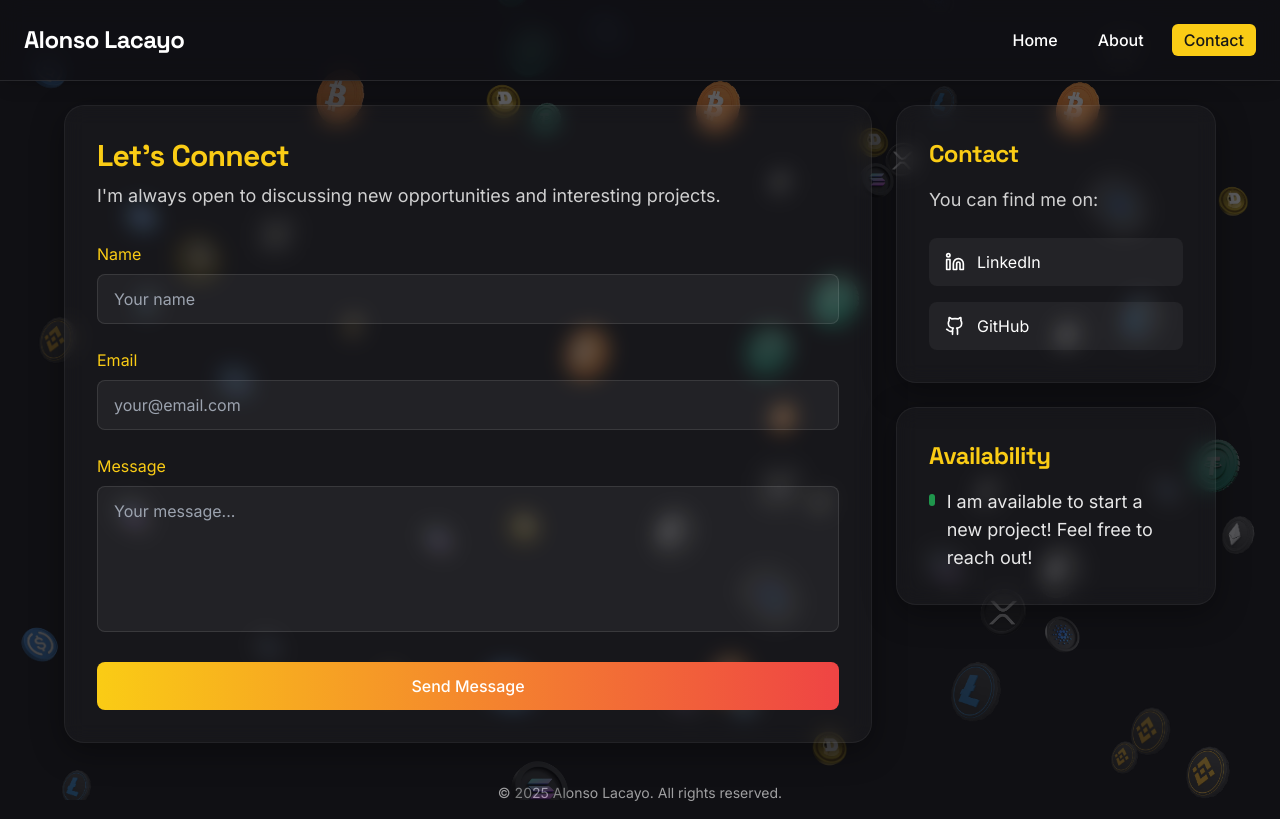
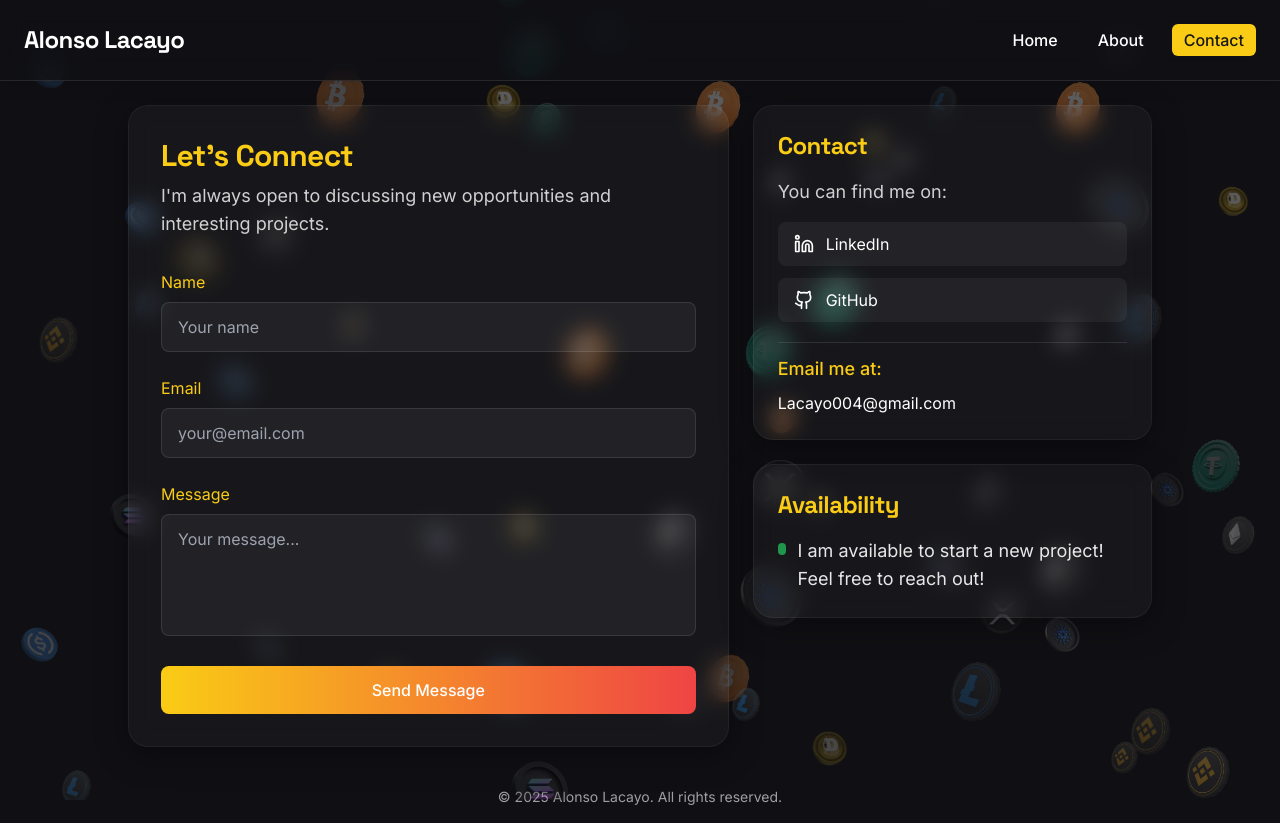
Before and after one commit to Alonso-Lacayo/personal-website, a Next.js app: page /contact in a window 1280 px wide. Built offline with nearby package versions, Linux system fonts and the light colour scheme.

Commit message:
Updated contact page and added my email

```diff
--- a/pages/contact.tsx
+++ b/pages/contact.tsx
@@ -8,9 +8,9 @@ export default function Contact() {
     <div className="min-h-screen flex flex-col bg-background">
       <Header />
       <main className="flex-1 flex items-center justify-center p-6">
-        <div className="flex flex-col md:flex-row gap-6 max-w-6xl w-full">
+        <div className="flex flex-col md:flex-row gap-6 w-full max-w-5xl">
           <motion.section
-            className="hero-card p-8 flex-1"
+            className="hero-card p-8 md:w-[60%]"
             initial={{ opacity: 0, y: 20 }}
             animate={{ opacity: 1, y: 0 }}
             transition={{ duration: 0.5 }}
@@ -43,7 +43,7 @@ export default function Contact() {
                 <label htmlFor="message" className="block text-[rgb(250,204,21)] mb-2">Message</label>
                 <textarea
                   id="message"
-                  rows={5}
+                  rows={4}
                   className="w-full px-4 py-3 bg-white/5 border border-white/10 rounded-lg focus:outline-none focus:border-[rgb(250,204,21)] text-white resize-none"
                   placeholder="Your message..."
                 ></textarea>
@@ -57,21 +57,21 @@ export default function Contact() {
             </form>
           </motion.section>
 
-          <div className="flex flex-col gap-6 md:w-80">
+          <div className="flex flex-col gap-6 md:w-[40%]">
             <motion.section
-              className="hero-card p-8"
+              className="hero-card p-6"
               initial={{ opacity: 0, y: 20 }}
               animate={{ opacity: 1, y: 0 }}
               transition={{ duration: 0.5, delay: 0.1 }}
             >
               <h2 className="text-2xl font-bold text-[rgb(250,204,21)] mb-4">Contact</h2>
-              <p className="text-white/80 mb-6">You can find me on:</p>
-              <div className="flex flex-col gap-4">
+              <p className="text-white/80 mb-4">You can find me on:</p>
+              <div className="flex flex-col gap-3">
                 <a
                   href="https://www.linkedin.com/in/alonso-lacayo-mierisch/"
                   target="_blank"
                   rel="noopener noreferrer"
-                  className="bg-white/5 hover:bg-white/10 text-white px-4 py-3 rounded-lg flex items-center gap-3 transition-all duration-200"
+                  className="bg-white/5 hover:bg-white/10 text-white px-4 py-2.5 rounded-lg flex items-center gap-3 transition-all duration-200"
                 >
                   <Linkedin size={20} />
                   LinkedIn
@@ -80,16 +80,25 @@ export default function Contact() {
                   href="https://github.com/Alonso-Lacayo"
                   target="_blank"
                   rel="noopener noreferrer"
-                  className="bg-white/5 hover:bg-white/10 text-white px-4 py-3 rounded-lg flex items-center gap-3 transition-all duration-200"
+                  className="bg-white/5 hover:bg-white/10 text-white px-4 py-2.5 rounded-lg flex items-center gap-3 transition-all duration-200"
                 >
                   <Github size={20} />
                   GitHub
                 </a>
+                <div className="mt-2 pt-3 border-t border-white/10">
+                  <p className="text-[rgb(250,204,21)] font-medium mb-2">Email me at:</p>
+                  <a
+                    href="mailto:Lacayo004@gmail.com"
+                    className="text-white hover:text-[rgb(234,88,12)] transition-colors duration-200"
+                  >
+                    Lacayo004@gmail.com
+                  </a>
+                </div>
               </div>
             </motion.section>
 
             <motion.section
-              className="hero-card p-8"
+              className="hero-card p-6"
               initial={{ opacity: 0, y: 20 }}
               animate={{ opacity: 1, y: 0 }}
               transition={{ duration: 0.5, delay: 0.2 }}
```
